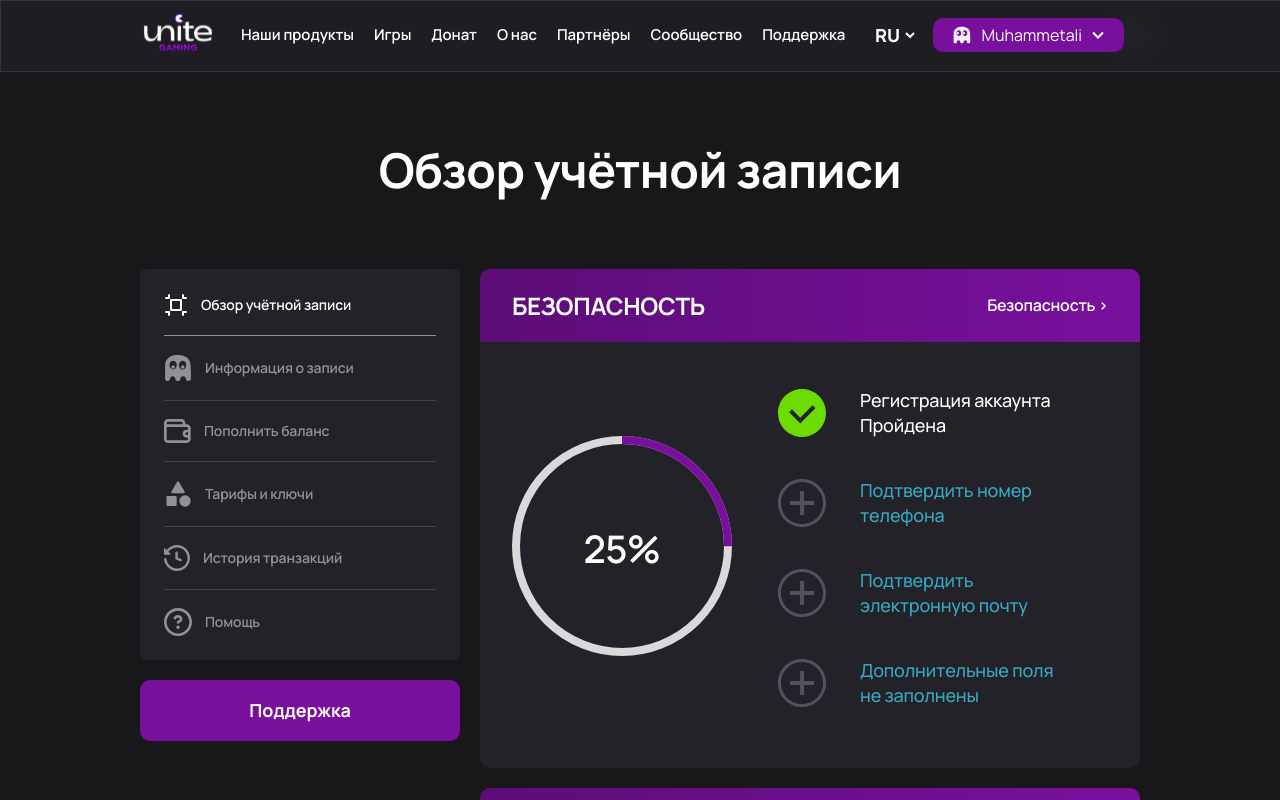
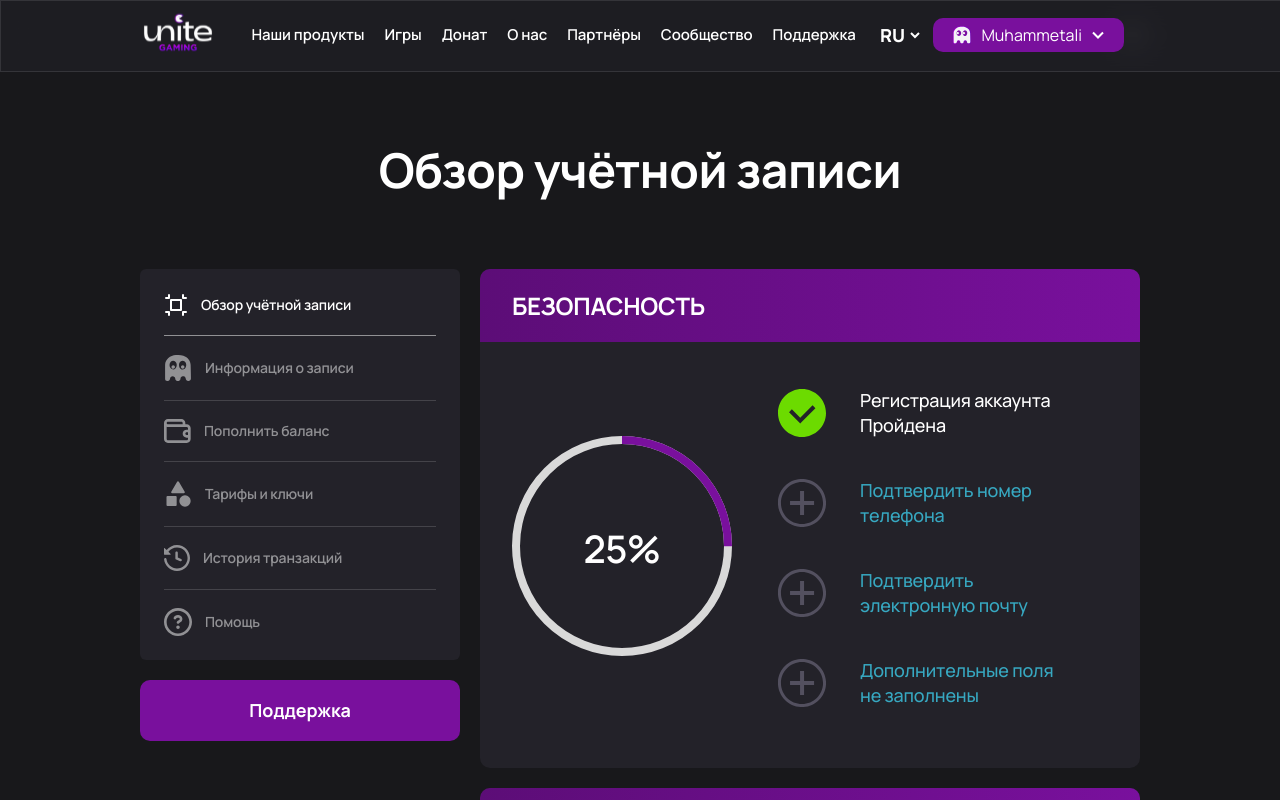
Before and after one commit to Uniti-Gaming/account, a React (Vite) app: page /#/ in a window 1280 px wide. Shown: the top 800 px of the page. Built offline with nearby package versions, Linux system fonts and the light colour scheme; no server answers.

Commit message:
fix link

```diff
--- a/src/components/Header/Header.module.scss
+++ b/src/components/Header/Header.module.scss
@@ -47,7 +47,7 @@
 
 .menu {
     list-style: none;
-    margin: 0;
+    margin: 0 0 0 auto;
     padding: 0;
     display: flex;
     align-items: center;
--- a/src/pages/Account/Review/components/Deposit/Deposit.tsx
+++ b/src/pages/Account/Review/components/Deposit/Deposit.tsx
@@ -19,7 +19,7 @@ const Deposit: FC<DepositProps> = ({ balance }) => {
     <LayoutBlock title='кошелёк unite gaming'
       link={{
         text: 'Пополнить баланс >',
-        path: '/account/balance',
+        path: '/balance',
       }}>
       <div className={styles.body}>
         <BalanceItem imageSrc={unCoin} count={`${balance.main} TMT`}/>
--- a/src/pages/Account/Review/components/History/History.tsx
+++ b/src/pages/Account/Review/components/History/History.tsx
@@ -6,7 +6,7 @@ const History = () => {
     <LayoutBlock
       title='недавние покупки'
       link={{
-        path: '/account/history',
+        path: '/history',
         text: 'История платежей >',
       }}>
       <div className={styles.body}>
--- a/src/pages/Account/Review/components/Safety/Safety.tsx
+++ b/src/pages/Account/Review/components/Safety/Safety.tsx
@@ -20,13 +20,7 @@ const Safety: FC<SafetyProps> = ({ safety }) => {
   }, [safety]);
 
   return (
-    <LayoutBlock
-      title='Безопасность'
-      link={{
-        text: 'Безопасность >',
-        path: '/account/safety',
-      }}
-    >
+    <LayoutBlock title='Безопасность'>
       <div className={styles.body}>
         <div className={styles.value}>
           <svg className={styles.progress}>
--- a/src/pages/Account/Review/components/TariffBlock/TariffBlock.tsx
+++ b/src/pages/Account/Review/components/TariffBlock/TariffBlock.tsx
@@ -14,7 +14,7 @@ const TariffBlock = () => {
       title='Тарифы'
       link={{
         text: 'Ключи и Тарифы >',
-        path: '/account/tariff',
+        path: '/tariff',
       }}>
       <div className={styles.body}>
         <Tariff image={heroy} name='Герой' isActive={false} />
--- a/src/pages/Account/Review/components/UserInfo/UserInfo.tsx
+++ b/src/pages/Account/Review/components/UserInfo/UserInfo.tsx
@@ -23,7 +23,7 @@ const UserInfo: FC<UserInfoProps> = ({currentUser}) => {
       title='ваши данные'
       link={{
         text: 'Сведения об учётной записи >',
-        path: '/account/user-info',
+        path: '/information',
       }} >
       <div className={styles.body}>
         {userInfo.map((item, index) => (
```
